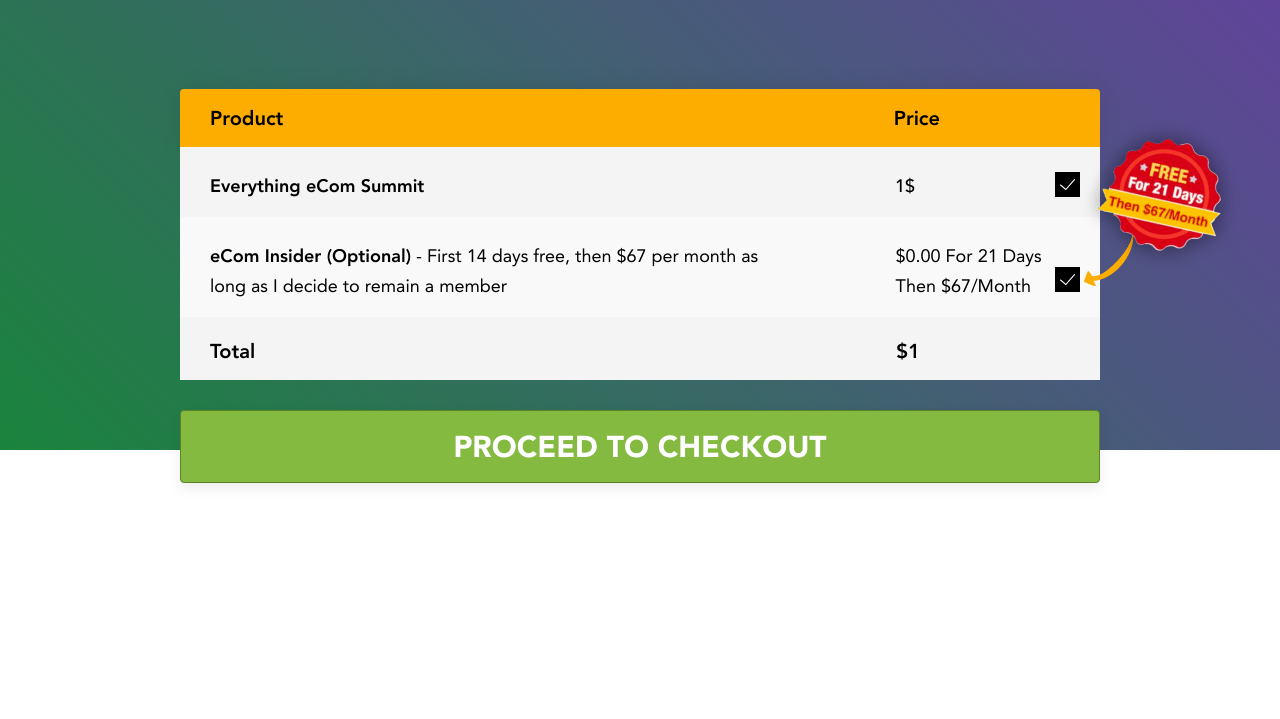
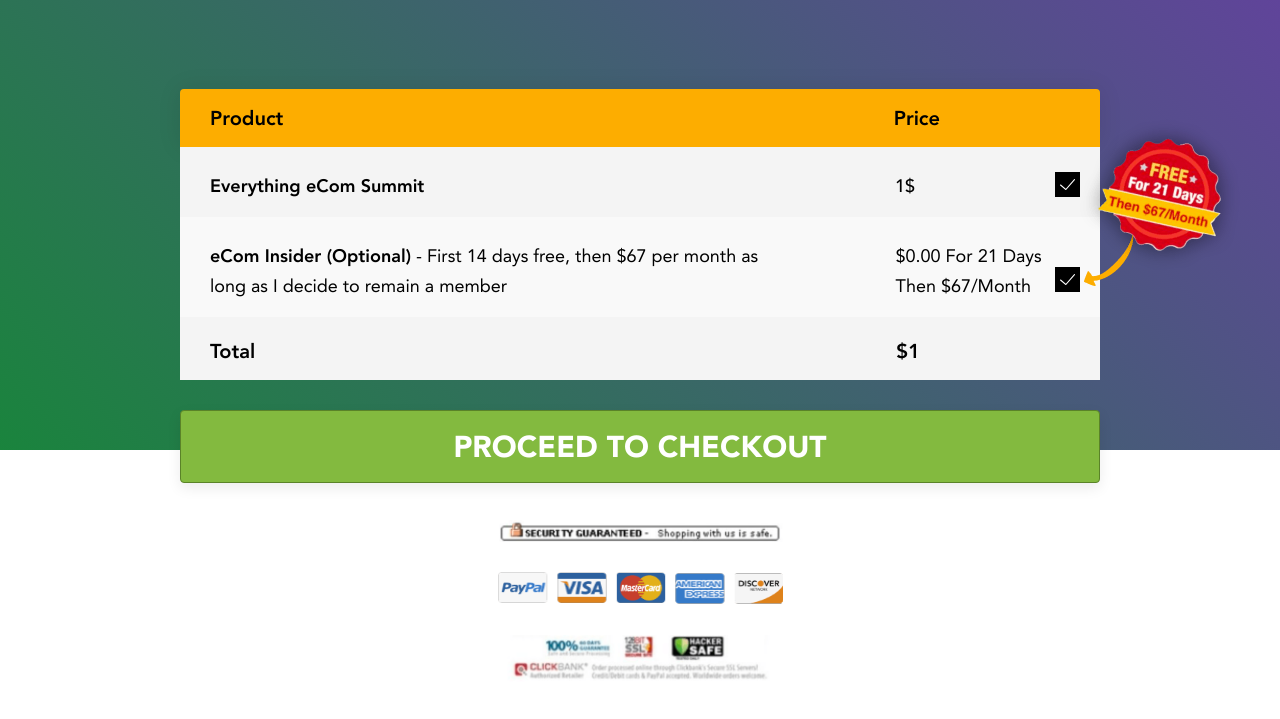
Before and after one commit to LypkaB/Ecom-summit, a PHP site: page /page-1.html in a window 1280 px wide. Shown: the part 2095-2814 px from the top of the page. Before the commit the page ends 2580 px from the top, so only its background shows below. Run offline with PHP 8.4, Linux system fonts and the light colour scheme; some web fonts are replaced.

Commit message:
Created section «Security» for page-first

```diff
--- a/css/style.css
+++ b/css/style.css
@@ -1279,7 +1279,7 @@
 	Page-1
    ------------------------------------------------- */
 /* -------------------------------------------------
-	Header-1
+	Page-1: Header
    ------------------------------------------------- */
 .header-1 {
     padding: 7px 0;
@@ -1289,7 +1289,7 @@
 }
 
 /* -------------------------------------------------
-	Info-1
+	Page-1: Info
    ------------------------------------------------- */
 .info-1 .info__content {
     padding: 19px 0;
@@ -1618,3 +1618,14 @@
     top: 120px;
     right: -140px;
 }
+
+/* -------------------------------------------------
+	Security
+   ------------------------------------------------- */
+.security__container {
+    width: 285px;
+}
+
+.security div {
+    margin-bottom: 25px;
+}
--- a/page-1.html
+++ b/page-1.html
@@ -241,6 +241,24 @@
         <!-- /.container -->
     </section>
 
+    <!-- Security -->
+    <section class="security">
+        <div class="container security__container">
+            <div>
+                <img src="images/security/security-img-1.png" alt="">
+            </div>
+
+            <div>
+                <img src="images/security/security-img-2.png" alt="">
+            </div>
+
+            <div>
+                <img src="images/security/security-img-3.png" alt="">
+            </div>
+        </div>
+        <!-- /.container -->
+    </section>
+
     <!-- Scripts -->
     <script src="https://code.jquery.com/jquery-3.4.1.min.js"></script>
     <script src="js/main.js"></script>
```
Also changed, not shown: images/security/security-img-1.png (added), images/security/security-img-2.png (added), images/security/security-img-3.png (added).
